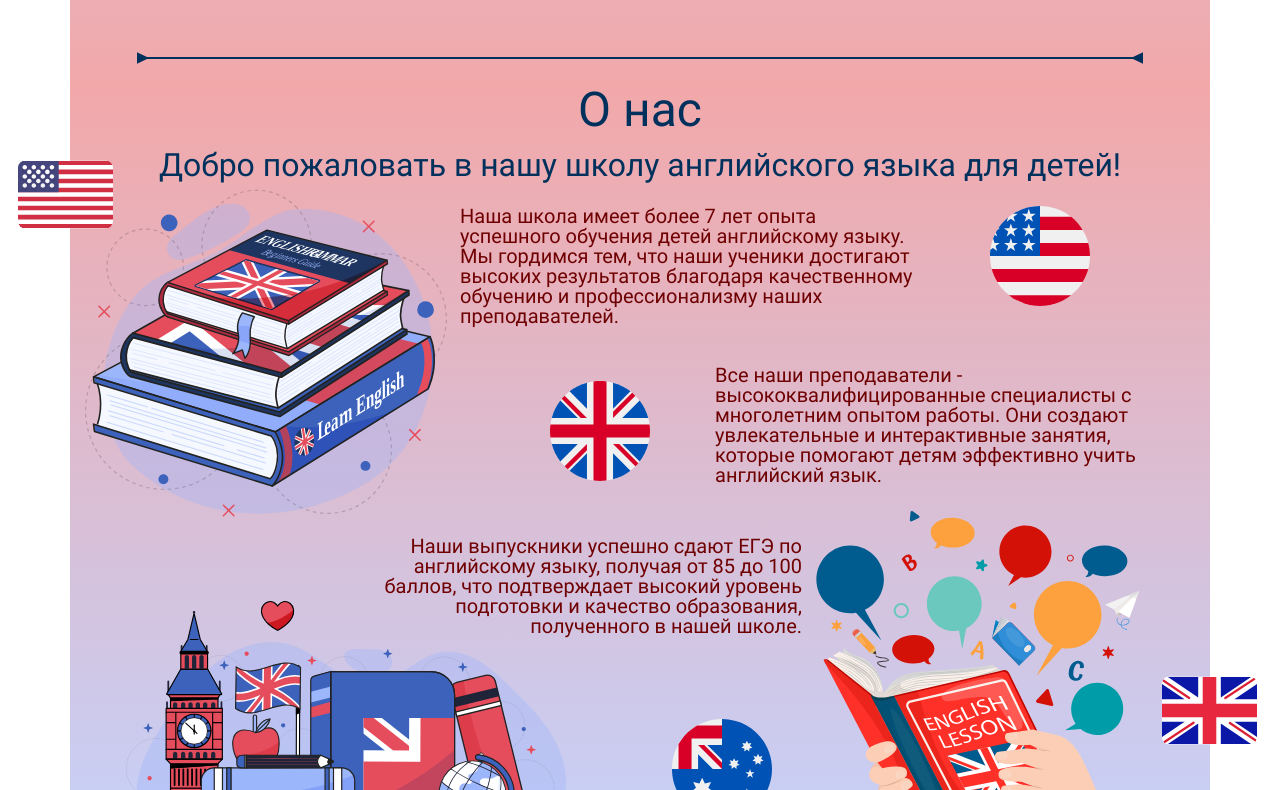
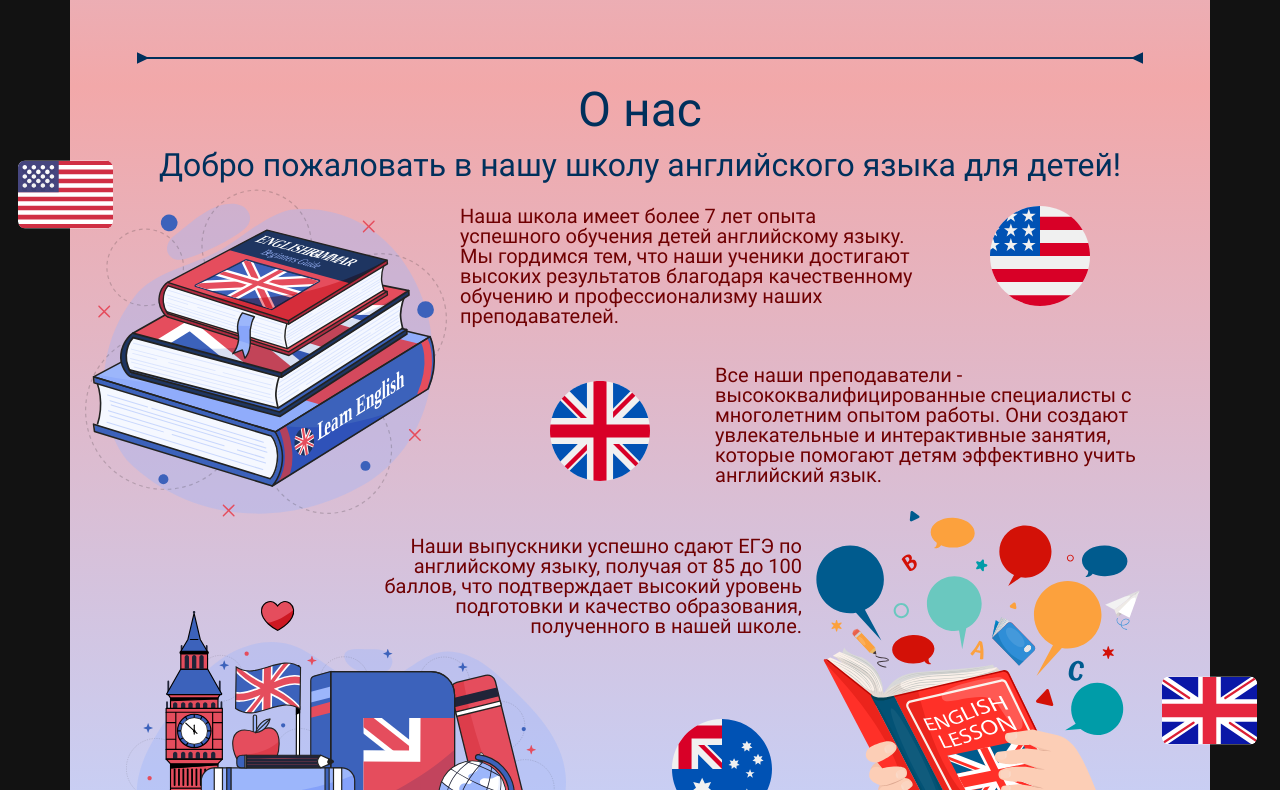
Before and after one commit to IvanZaycev0717/english_school_website, a plain HTML site: page src/index.html in a window 1280 px wide. Shown: the part 714-1504 px from the top of the page. Drawn offline with Linux system fonts and the dark colour scheme.

Commit message:
dark_light_mode_added

```diff
--- a/src/sass/style.sass
+++ b/src/sass/style.sass
@@ -1,10 +1,22 @@
 @import "normalizes.scss"
 @import "resets.scss"
 
+// Метод расчета размера блока
 *
     box-sizing: border-box
 
-// colors
+
+// Автоматическое переключение между светлой и темной темой
+body
+  background: #fff
+
+
+@media (prefers-color-scheme: dark)
+  body
+    background: #121212
+
+
+// Цвета
 $background-blue-color: #C3D3FD
 $background-red-color: #F2A8A9
 $gradient-blue-red: linear-gradient($background-blue-color, $background-red-color)
@@ -15,7 +27,7 @@ $font-blue-color: #00305C
 $font-red-color: #6F0002
 
 
-//fonts
+// Шрифты
 $font-path: "../fonts"
 
 @font-face
@@ -35,7 +47,7 @@ $font-path: "../fonts"
     font-weight: 400
     font-style: normal
 
-// styles
+// Стили
 .container
     max-width: 1110px
     margin: 0 auto
```
Also changed, not shown: src/css/style.css, 1 other file.
